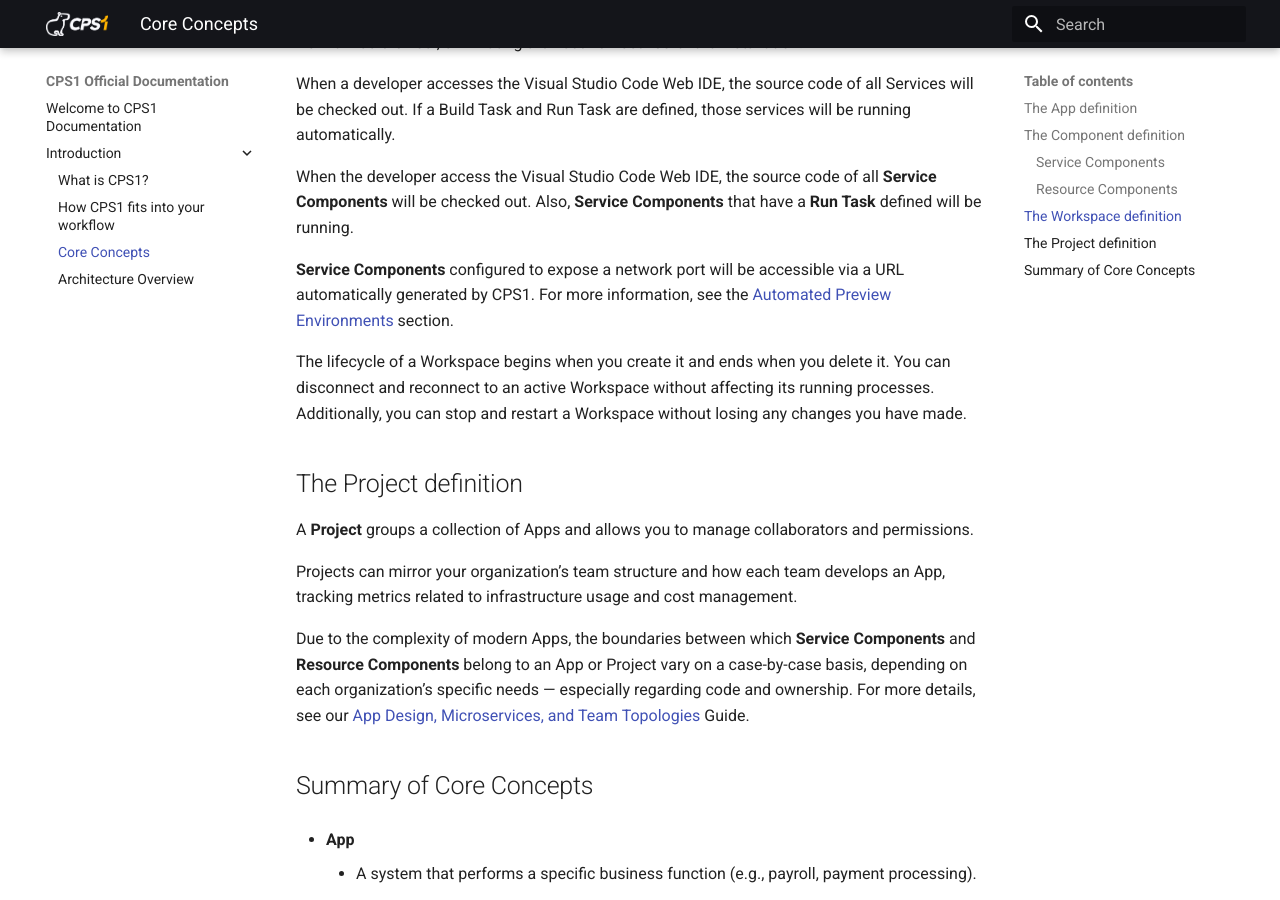
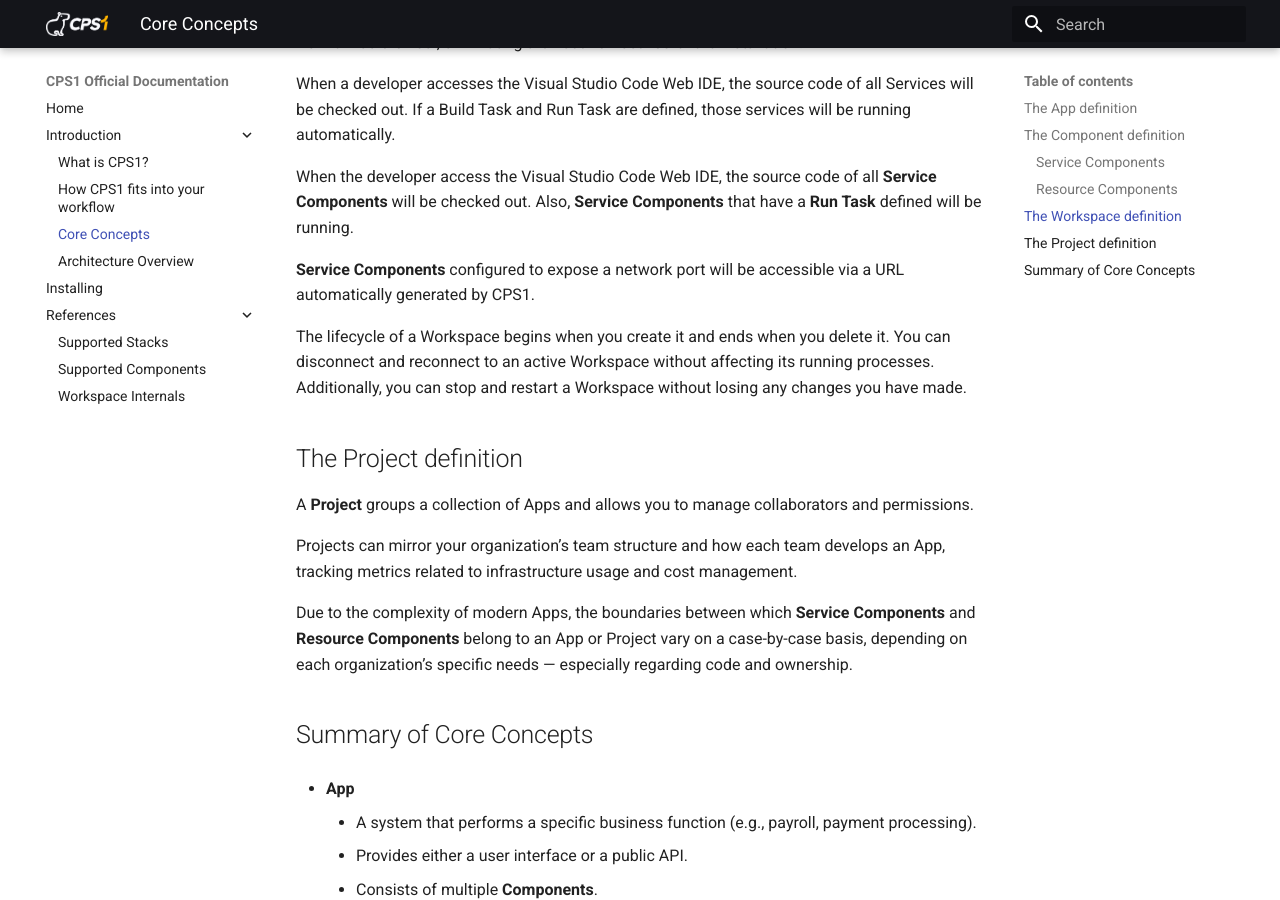
Before and after one commit to cps-1/docs, an MkDocs documentation site: the page built from docs/core-concepts.md, in a window 1280 px wide and 900 px high, scrolled down 2737 px. Built offline with MkDocs 1.6.1 and Material for MkDocs 9.7.7, drawn with Linux system fonts in a browser that asks for light colours; some of the changed text lies outside the part shown.

Commit message:
fix: update internal links and menus
Make all internal links work.

Removed some links to pages that will take longer to write.

```diff
--- a/docs/core-concepts.md
+++ b/docs/core-concepts.md
@@ -40,7 +40,7 @@
 - Node.js 22
 - .NET Core 8
 
-For a complete list of supported **Stacks**, please refer to the [Supported Stacks Reference](/supported-stacks-reference).
+For a complete list of supported **Stacks**, please refer to the [Supported Stacks Reference](supported-stacks.md).
 
 **Tasks** are commands that perform common operations used by developers to manage and build their projects, often automated through scripts or build tools. Examples of **Tasks** used by a **Service Component** include building and running code, executing unit tests, linting, and code formatting.
 
@@ -70,7 +70,7 @@
 
 A Workspace operates entirely on your Kubernetes cluster where CPS1 is deployed. You don’t need to worry because CPS1 manages everything transparently, making Kubernetes operations invisible.
 
-For more details on how CPS1 manages your Kubernetes cluster to create development environments, refer to the [Workspace Internals](/workspace-internals) section.
+For more details on how CPS1 manages your Kubernetes cluster to create development environments, refer to the [Workspace Internals](workspace-internals.md) section.
 
 A Workspace development environment includes basic Linux commands, along with all programming languages and tools defined as **Stacks** for each **Component Service** of the running App. There is no need to manually build base images.
 
@@ -80,7 +80,7 @@
 
 When the developer access the Visual Studio Code Web IDE, the source code of all **Service Components** will be checked out. Also, **Service Components** that have a **Run Task** defined will be running.
 
-**Service Components** configured to expose a network port will be accessible via a URL automatically generated by CPS1. For more information, see the [Automated Preview Environments](/automated-preview-environments) section.
+**Service Components** configured to expose a network port will be accessible via a URL automatically generated by CPS1.
 
 The lifecycle of a Workspace begins when you create it and ends when you delete it. You can disconnect and reconnect to an active Workspace without affecting its running processes. Additionally, you can stop and restart a Workspace without losing any changes you have made.
 
@@ -90,7 +90,7 @@
 
 Projects can mirror your organization’s team structure and how each team develops an App, tracking metrics related to infrastructure usage and cost management.
 
-Due to the complexity of modern Apps, the boundaries between which **Service Components** and **Resource Components** belong to an App or Project vary on a case-by-case basis, depending on each organization’s specific needs — especially regarding code and ownership. For more details, see our [App Design, Microservices, and Team Topologies](/somewhere) Guide.
+Due to the complexity of modern Apps, the boundaries between which **Service Components** and **Resource Components** belong to an App or Project vary on a case-by-case basis, depending on each organization’s specific needs — especially regarding code and ownership.
 
 ## Summary of Core Concepts
 
--- a/mkdocs.yml
+++ b/mkdocs.yml
@@ -1,12 +1,16 @@
 site_name: CPS1 Official Documentation
+copyright: Copyright &copy; 2024 CPS1 Tecnologia LTDA
 theme:
   name: material
   palette:
     primary: black
   logo: assets/images/cps1-logo.png
   custom_dir: overrides
+  collapse:
+    navigation: false
   features:
     - navigation.tabs.sticky
+    - navigation.expand
     - content.code.annotate
     - navigation.instant
     - navigation.footer
@@ -18,9 +22,14 @@
   - pymdownx.superfences
 
 nav:
-  - index.md
+  - Home: index.md
   - Introduction:
     - What is CPS1?: what-is-cps1.md
     - How CPS1 fits into your workflow: how-cps1-fits-workflow.md
     - Core Concepts: core-concepts.md
     - Architecture Overview: architecture-overview.md
+  - Installing: installing.md
+  - References:
+    - Supported Stacks: supported-stacks.md
+    - Supported Components: supported-components.md
+    - Workspace Internals: workspace-internals.md
```
Also changed, not shown: docs/architecture-overview.md (+2 -2 lines), docs/installing.md (added, +1 -0 lines), docs/supported-components.md (added), docs/supported-stacks.md (added), docs/workspace-internals.md (added).
